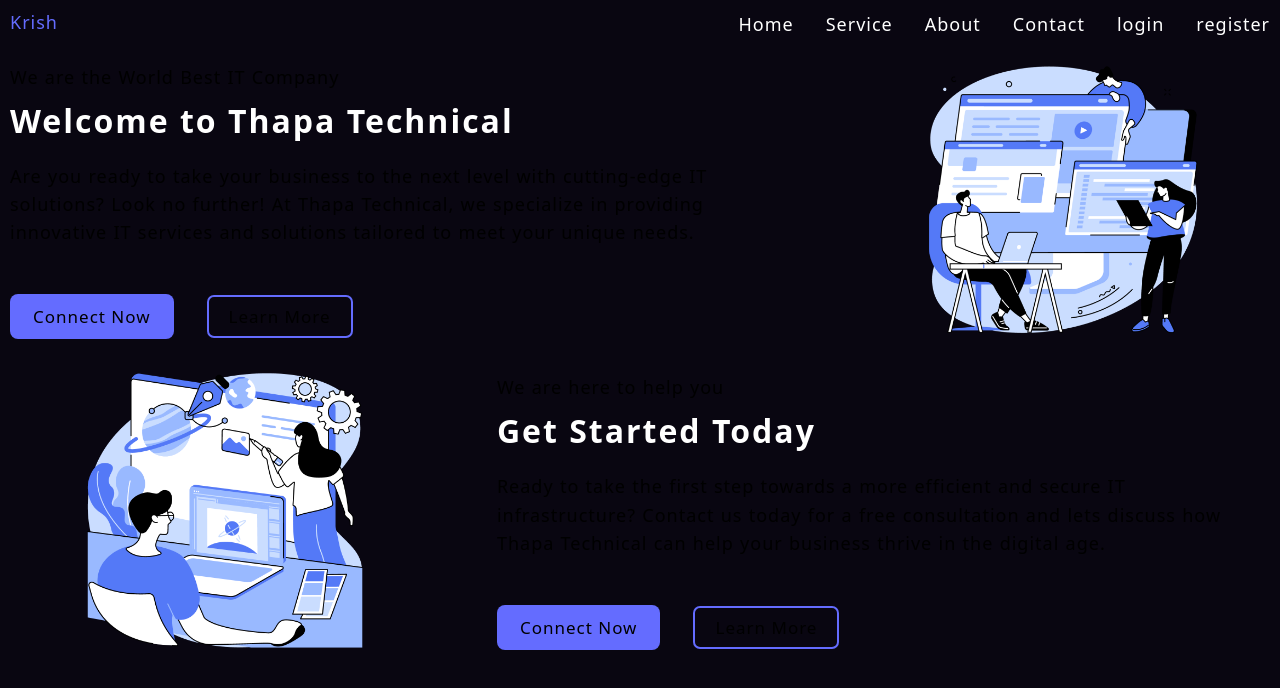
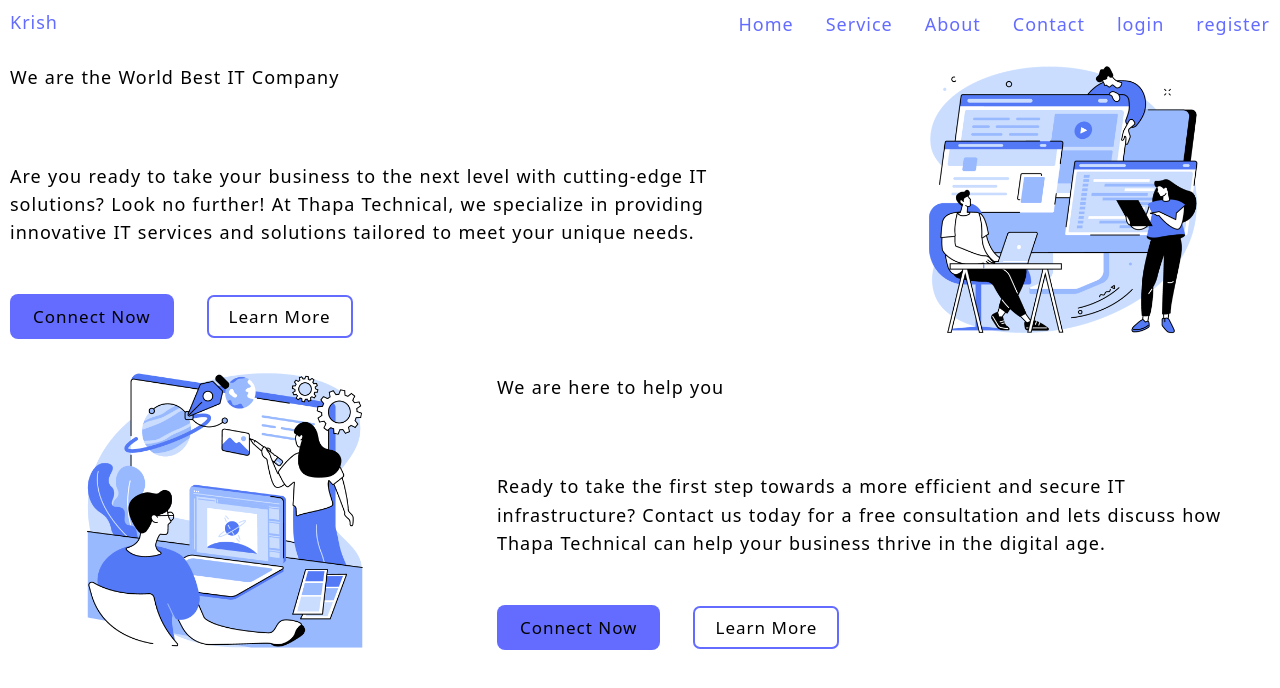
Before and after one commit to Krish-Panchani/Learning-MERN, a React (Vite) app in the folder client/: page / in a window 1280 px wide. Shown: the top 688 px of the page. Built offline with nearby package versions, Linux system fonts and the light colour scheme.

Commit message:
Update Navbar.css colors

```diff
--- a/client/src/components/Navbar.css
+++ b/client/src/components/Navbar.css
@@ -1,6 +1,4 @@
-body{
-    background-color: rgb(9, 6, 17);
-}
+
 .container{
     max-width: 140rem;
     padding: 10px 10px;
@@ -19,12 +17,12 @@
 
 li a {
     text-decoration: none;
-    color: white;
+    color: #646cff;;
 }
 .logo-brand{
     font-size: 1.2rem;
     font-weight: 600;
-    color: white;
+    color: #646cff;;
     text-decoration: none;
     list-style: none;
 
```
